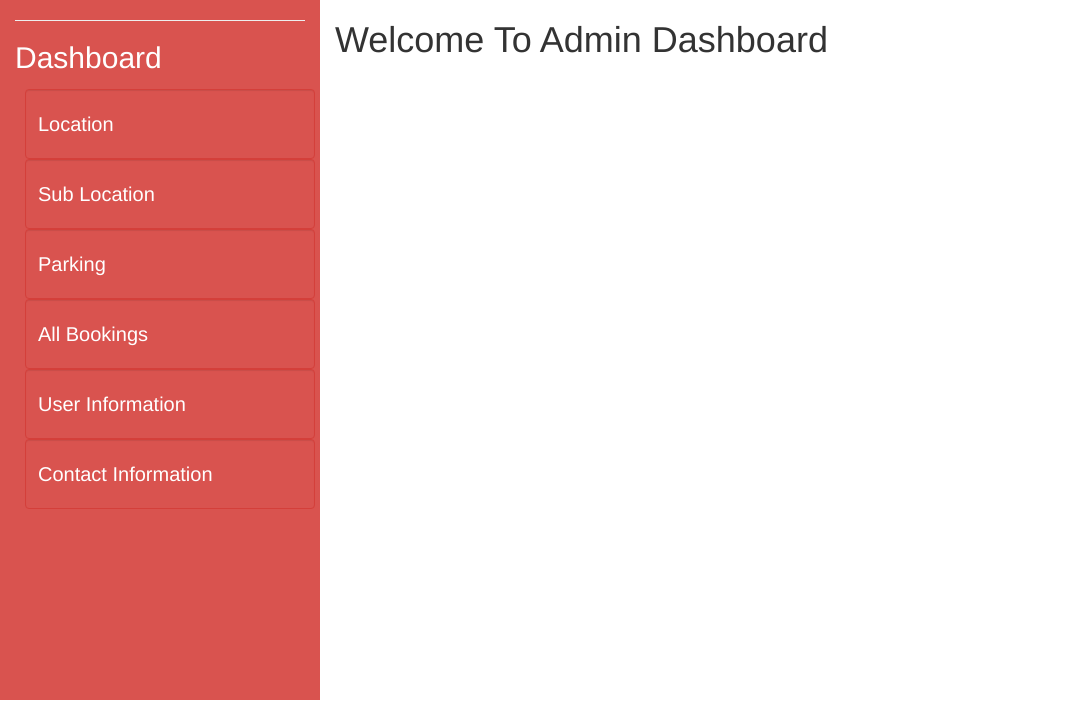
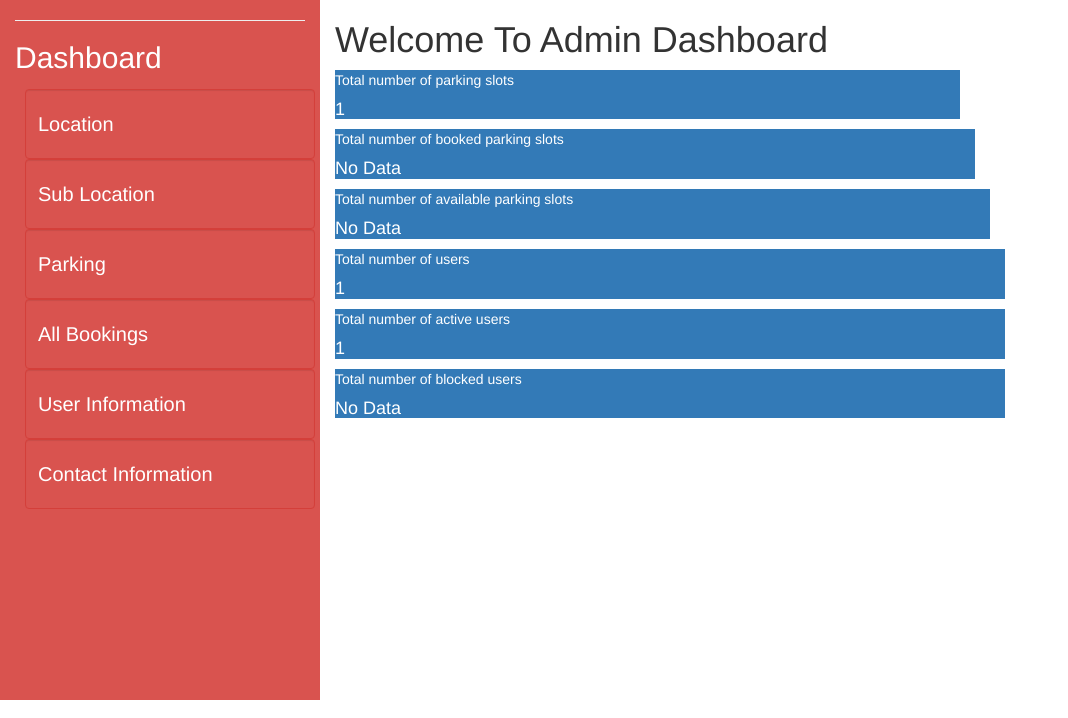
Before and after one commit to sandeepreddygundam/Parking-Space-Finder, a PHP site: page /adminhome.php in a window 1280 px wide; the page is wider, and only the part inside the window is pictured. Shown: the part 82-800 px from the top of that part, without its empty margins (0-1068 px from the left). Run offline with PHP 8.4, Linux system fonts and the light colour scheme; tables that the repository leaves empty or names only in its code hold one stand-in row (values such as "Sample post").

Commit message:
Update adminhome.php

```diff
--- a/ADMIN/adminhome.php
+++ b/ADMIN/adminhome.php
@@ -71,8 +71,163 @@
 
           <h1 style"text-align:center;margin-top:200px">Welcome To Admin Dashboard</h1>
       </div>
-  </div>
+
+        <?php include('config.php'); ?>
+
+<div class="row">
+
+<div class="col-xl-3 col-md-6">
+
+<div class="card bg-primary text-white mb-4"> <div class="card-body">
+
+Total number of parking slots
+
+<?php
+
+$dash_parking_query = "SELECT * from parking";
+$dash_parking_query_run = mysqli_query($conn, $dash_parking_query);
+
+if ($parking_total = mysqli_num_rows($dash_parking_query_run))
+{
+echo '<h4 class="mb-0"> '.$parking_total.' </h4>';
+}
+else
+{
+
+echo '<h4 class="mb-8"> No Data </h4>';
+}
+?>
+
 </div>
+</div>
+</div>
+<div class="row">
 
-</body>
-</html>
+<div class="col-xl-3 col-md-6">
+
+<div class="card bg-primary text-white mb-4"> <div class="card-body">
+
+Total number of booked parking slots
+
+<?php
+
+$dash_parking_booked_query = "SELECT * from parking  WHERE status='Booked'";
+$dash_parking_booked_query_run = mysqli_query($conn, $dash_parking_booked_query );
+
+if ($parkingbooked_total = mysqli_num_rows($dash_parking_booked_query_run))
+{
+echo '<h4 class="mb-0"> '.$parkingbooked_total.' </h4>';
+}
+else
+{
+
+echo '<h4 class="mb-8"> No Data </h4>';
+}
+?>
+
+</div>
+</div>
+</div>
+<div class="row">
+
+<div class="col-xl-3 col-md-6">
+
+<div class="card bg-primary text-white mb-4"> <div class="card-body">
+
+Total number of available parking slots
+
+<?php
+
+$dash_parking_open_query = "SELECT * from parking  WHERE status='Open Now'";
+$dash_parking_open_query_run = mysqli_query($conn, $dash_parking_open_query );
+
+if ($parkingopen_total = mysqli_num_rows($dash_parking_open_query_run))
+{
+echo '<h4 class="mb-0"> '.$parkingopen_total.' </h4>';
+}
+else
+{
+
+echo '<h4 class="mb-8"> No Data </h4>';
+}
+?>
+
+</div>
+</div>
+</div>
+<div class="row">
+
+<div class="col-xl-3 col-md-6">
+
+<div class="card bg-primary text-white mb-4"> <div class="card-body">
+
+Total number of users
+
+<?php
+
+$dash_user_query = "SELECT * from user";
+$dash_user_query_run = mysqli_query($conn, $dash_user_query );
+
+if ($user_total = mysqli_num_rows($dash_user_query_run))
+{
+echo '<h4 class="mb-0"> '.$user_total.' </h4>';
+}
+else
+{
+
+echo '<h4 class="mb-8"> No Data </h4>';
+}
+?>
+
+</div>
+</div>
+</div>
+<div class="col-xl-3 col-md-6">
+
+<div class="card bg-primary text-white mb-4"> <div class="card-body">
+
+Total number of active users
+
+<?php
+
+$dash_user_active_query = "SELECT * from user WHERE status='Active'";
+$dash_user_active_query_run = mysqli_query($conn, $dash_user_active_query);
+
+if ($useractive_total = mysqli_num_rows($dash_user_active_query_run))
+{
+echo '<h4 class="mb-0"> '.$useractive_total.' </h4>';
+}
+else
+{
+
+echo '<h4 class="mb-8"> No Data </h4>';
+}
+?>
+
+</div>
+</div>
+</div>
+<div class="col-xl-3 col-md-6">
+<div class="card bg-primary text-white mb-4"> <div class="card-body">
+
+Total number of blocked users
+
+<?php
+
+$dash_user_blocked_query = "SELECT * from user WHERE status='Blocked'";
+$dash_user_blocked_query_run = mysqli_query($conn, $dash_user_blocked_query);
+
+if ($userblocked_total = mysqli_num_rows($dash_user_blocked_query_run))
+{
+echo '<h4 class="mb-0"> '.$userblocked_total.' </h4>';
+}
+else
+{
+
+echo '<h4 class="mb-8"> No Data </h4>';
+}
+?>
+
+</div>
+</div>
+</div>
```
